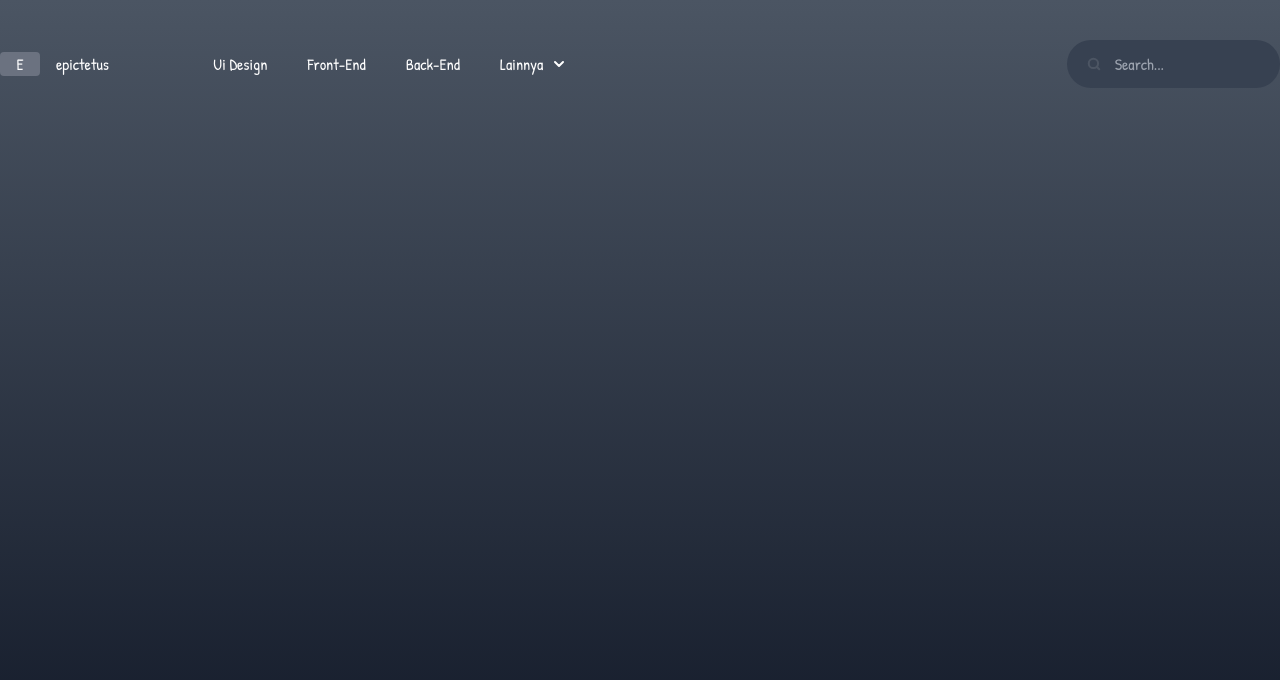
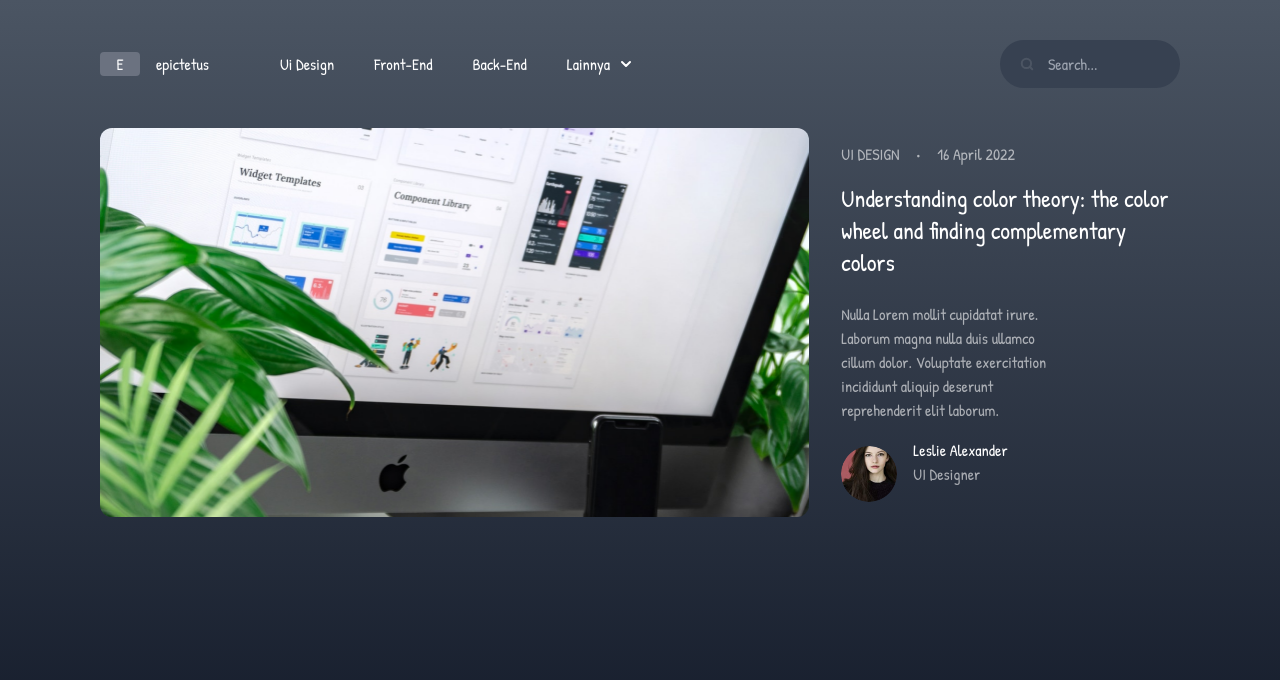
Before and after one commit to muhreynaldii/epictetus, a Next.js app: page / in a window 1280 px wide. Shown: the top 680 px of the page. Built offline with nearby package versions, Linux system fonts and the light colour scheme.

Commit message:
add featured

```diff
--- /dev/null
+++ b/components/FeaturedPost.jsx
@@ -0,0 +1,36 @@
+
+function FeaturedPost() {
+    return(
+        <article>
+            <div className="flex -mx-4 items-center">
+                <div className="w-8/12 px-4">
+                    <img src="./featured-thumbnail.png" alt="" srcset="" className="rounded-xl w-full"/>
+                </div>
+                <div className="w-4/12 px-4">
+                    <div className="flex items-center text-white/60 space-x-4">
+                        <div className="uppercase">
+                            ui design
+                        </div>
+                        <span>&bull;</span>
+                        <div>
+                            16 April 2022
+                        </div>
+                    </div>
+                    <h2 className="text-2xl mt-4">Understanding color theory: the color wheel and finding complementary colors</h2>
+                    <p className="text-white/60 mt-6 w-8/12">Nulla Lorem mollit cupidatat irure. Laborum magna nulla duis ullamco cillum dolor. Voluptate exercitation incididunt aliquip deserunt reprehenderit elit laborum. </p>
+                    <div className="flex items-center">
+                        <img className="w-14 h-14 rounded-full mt-6 object-cover" src="./author.png" alt="author" />
+                        <div className="ml-4">
+                            <h3>Leslie Alexander</h3>
+                            <div className="text-white/60">
+                                UI Designer
+                            </div>
+                        </div>
+                    </div>
+                </div>
+            </div>
+        </article>
+    )
+}
+
+export default FeaturedPost;
--- a/pages/index.js
+++ b/pages/index.js
@@ -1,4 +1,5 @@
-import Navbar from "../components/Navbar";
+import Navbar from "@components/Navbar";
+import FeaturedPost from "@components/FeaturedPost";
 
 export default function Home() {
 
@@ -6,6 +7,9 @@ export default function Home() {
     <>
       <div className="min-h-screen bg-gradient-to-b from-gray-600 to-gray-900 font-sans text-white">
         <Navbar/>
+        <div className="container mx-auto">
+          <FeaturedPost/>
+        </div>
       </div>
     </>
   );
--- a/tailwind.config.js
+++ b/tailwind.config.js
@@ -6,6 +6,14 @@ module.exports = {
     "./components/**/*.{js,ts,jsx,tsx}",
   ],
   theme: {
+    container:{
+      screens:{
+        sm: '640px',
+        md: '768px',
+        lg: '1024px',
+        xl: '1080px',
+      }
+    },
     extend: {
       fontFamily: {
         sans: ["Patrick Hand", "Arial", "sans-serif"],
```
Also changed, not shown: jsconfig.json (added, +8 -0 lines), public/author.png (added), public/featured-thumbnail.png (added).
